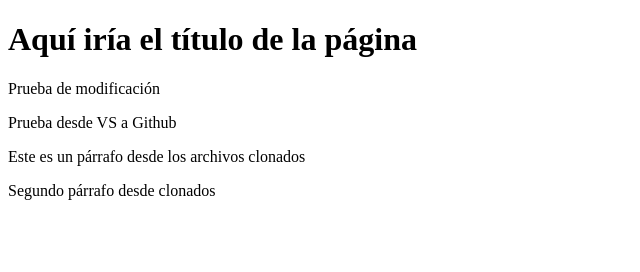
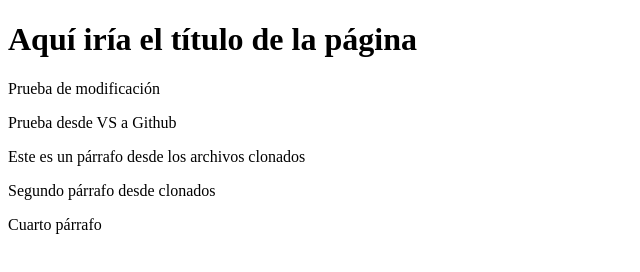
Before and after one commit to Crepuscular1968/Proyecto-Web-Empresa-C, a plain HTML site: page index.html in a window 1280 px wide. Shown: the whole page, without its empty margins (0-640 px from the left). Drawn offline with Linux system fonts and the light colour scheme.

Commit message:
Update index.html

```diff
--- a/index.html
+++ b/index.html
@@ -16,6 +16,8 @@
 
     <p>Segundo párrafo desde clonados</p>
 
+    <p>Cuarto párrafo</p>
+
 
 </body>
 </html>
```
